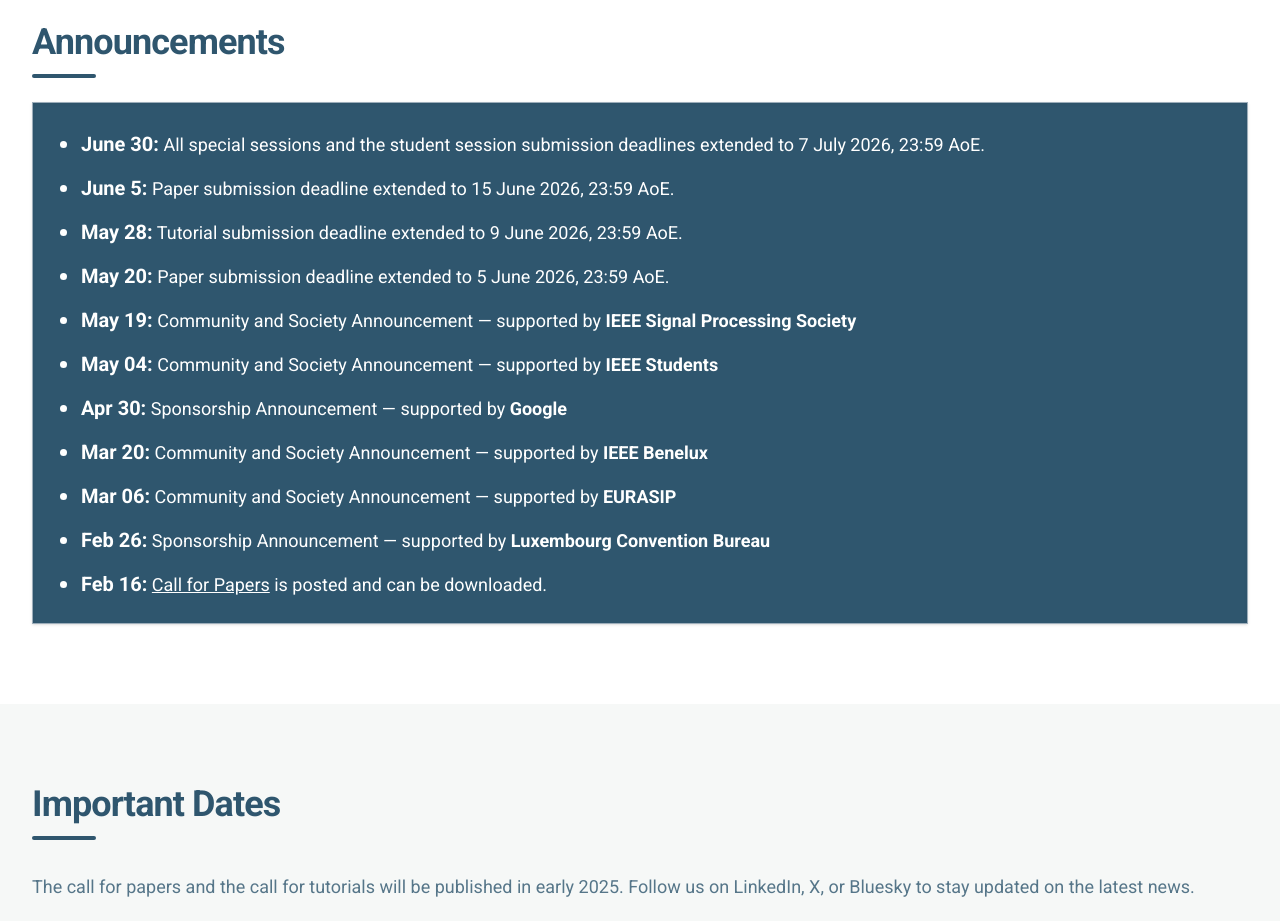
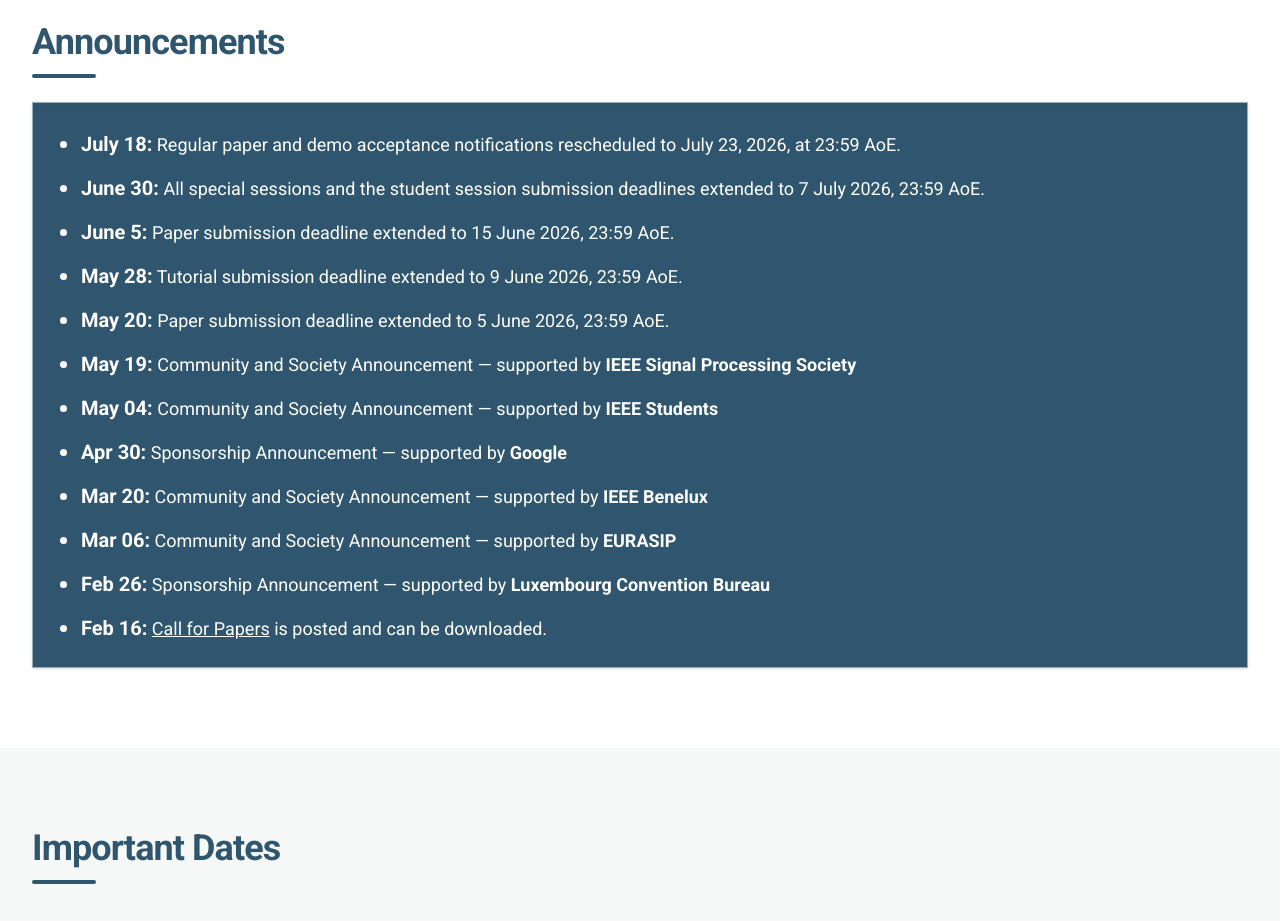
Before and after one commit to euvip2026/euvip2026.github.io, a Next.js app: page / in a window 1280 px wide. Shown: the part 1380-2301 px from the top of the page. Built offline with nearby package versions, Linux system fonts and the light colour scheme; no server answers.

Commit message:
Update annoucement on the paper & demo notification dates.

```diff
--- a/src/app/page.tsx
+++ b/src/app/page.tsx
@@ -114,6 +114,10 @@ export default function Home() {
           <div className="mt-6">
             <div className="border-muted/60 bg-primary border p-6 text-white shadow-sm inset-shadow-sm">
               <ul className="list-disc space-y-3 pl-6 marker:text-2xl">
+              <li className="text-lg">
+                <strong className="text-xl">July 18:</strong>{' '}
+                Regular paper and demo acceptance notifications rescheduled to July 23, 2026, at 23:59 AoE.
+                </li>
               <li className="text-lg">
                   <strong className="text-xl">June 30:</strong>{' '}
                   All special sessions and the student session submission deadlines extended to 7 July 2026, 23:59 AoE.
```
